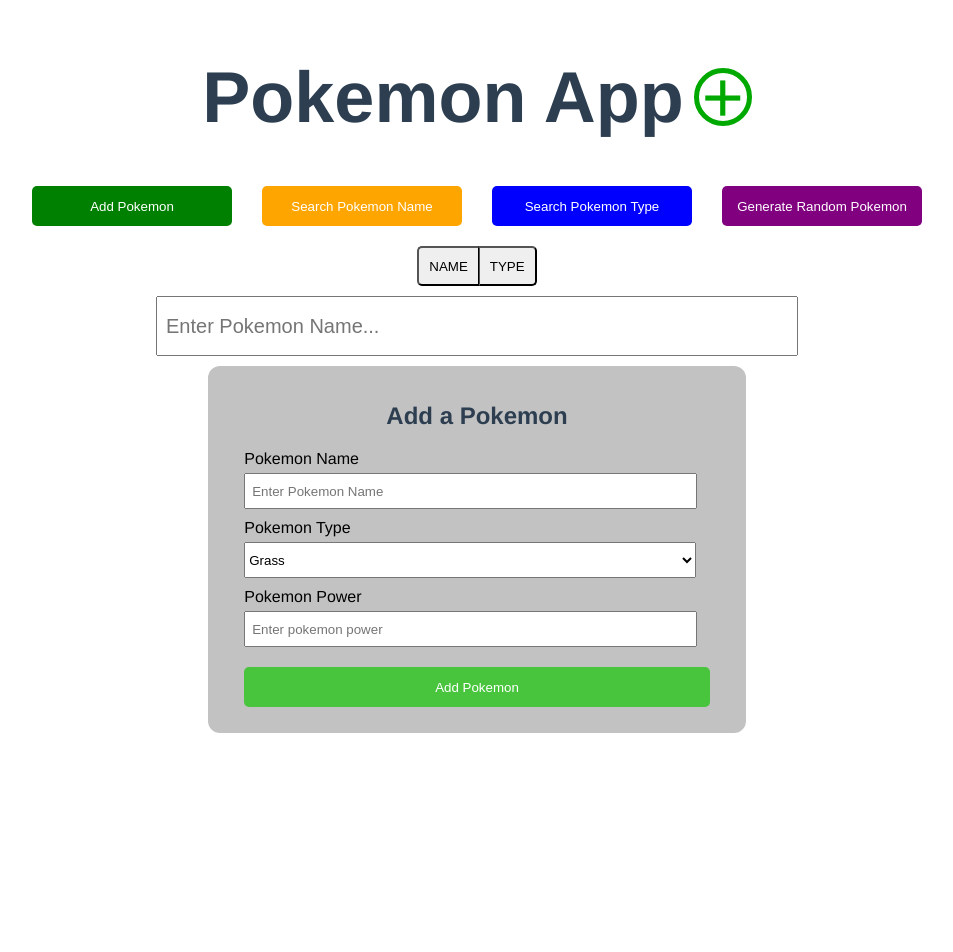
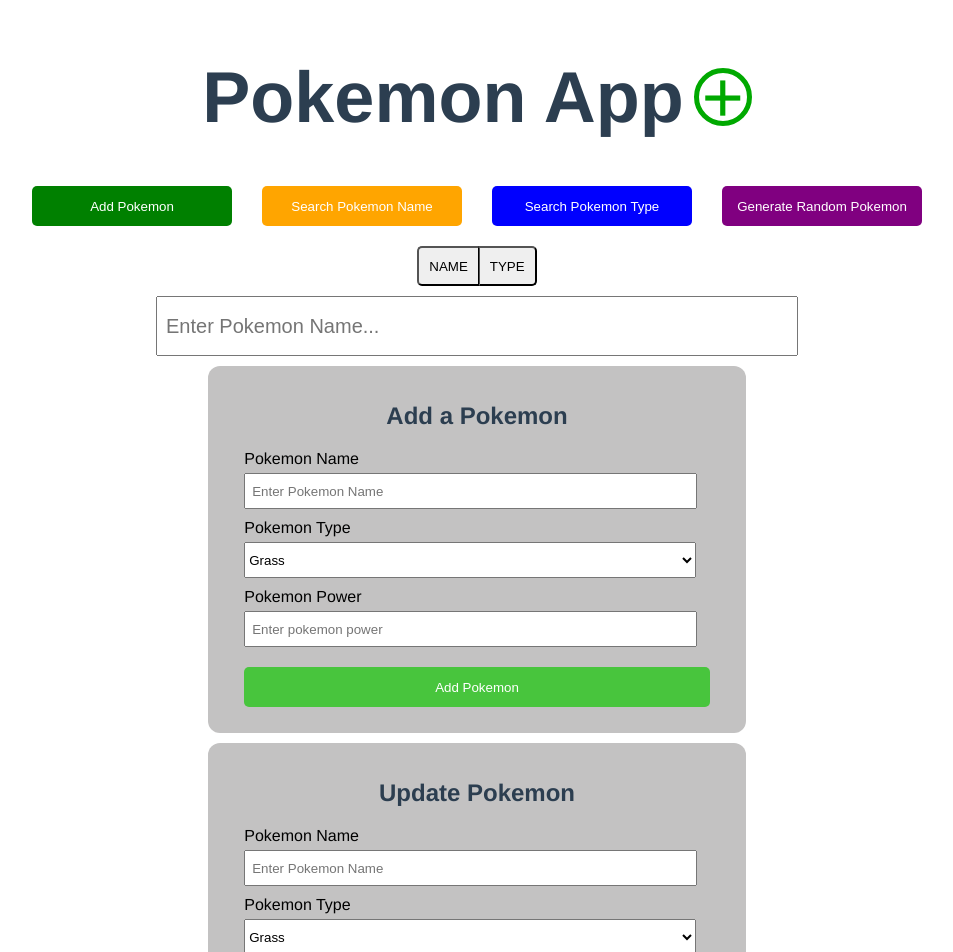
Before and after one commit to Lakshit-Chiranjiv/simple-pokemon-app---vuejs, a Vue app in the folder client/: page / in a window 1280 px wide. Shown: the top 952 px of the page, without its empty margins (163-1116 px from the left). Before the commit the page ends 800 px from the top, so only its background shows below. Built offline with nearby package versions, Linux system fonts and the light colour scheme.

Commit message:
Update modal component ui added

```diff
--- a/client/src/App.vue
+++ b/client/src/App.vue
@@ -3,6 +3,7 @@
 import OpsPanel from './components/OpsPanel.vue';
 import SearchBar from './components/SearchBar.vue';
 import AddModal from './components/AddModal.vue';
+import UpdateModal from './components/UpdateModal.vue';
 
 </script>
 
@@ -12,6 +13,7 @@
   <OpsPanel/>
   <SearchBar/>
   <AddModal/>
+  <UpdateModal/>
 </template>
 
 <style>
```
